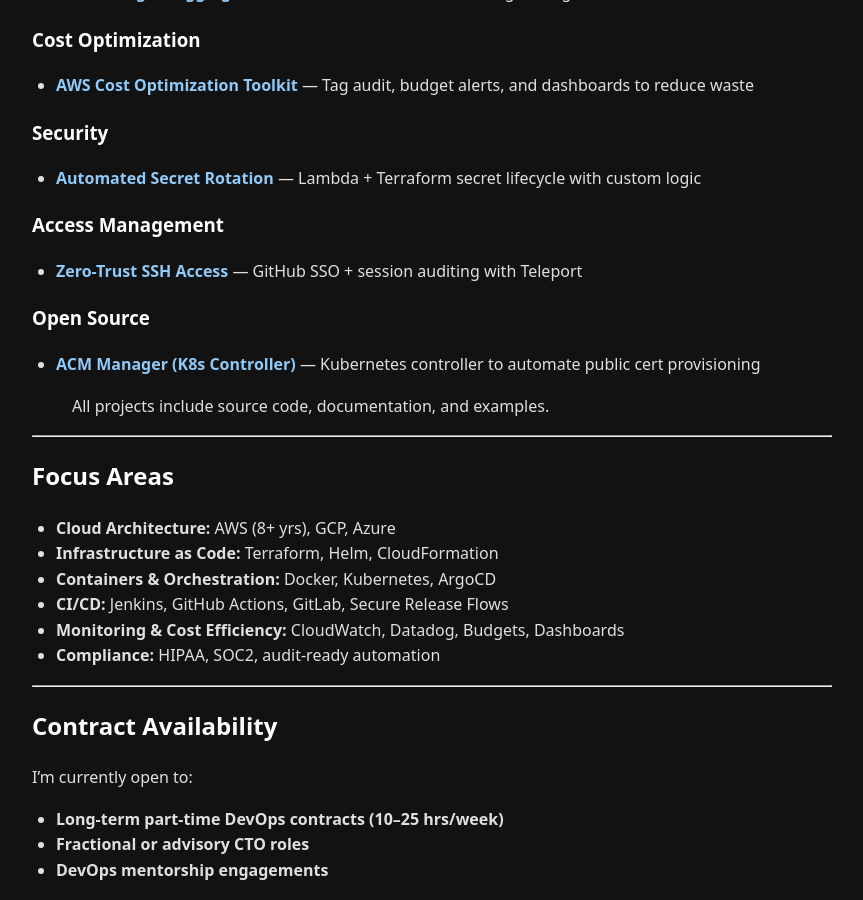
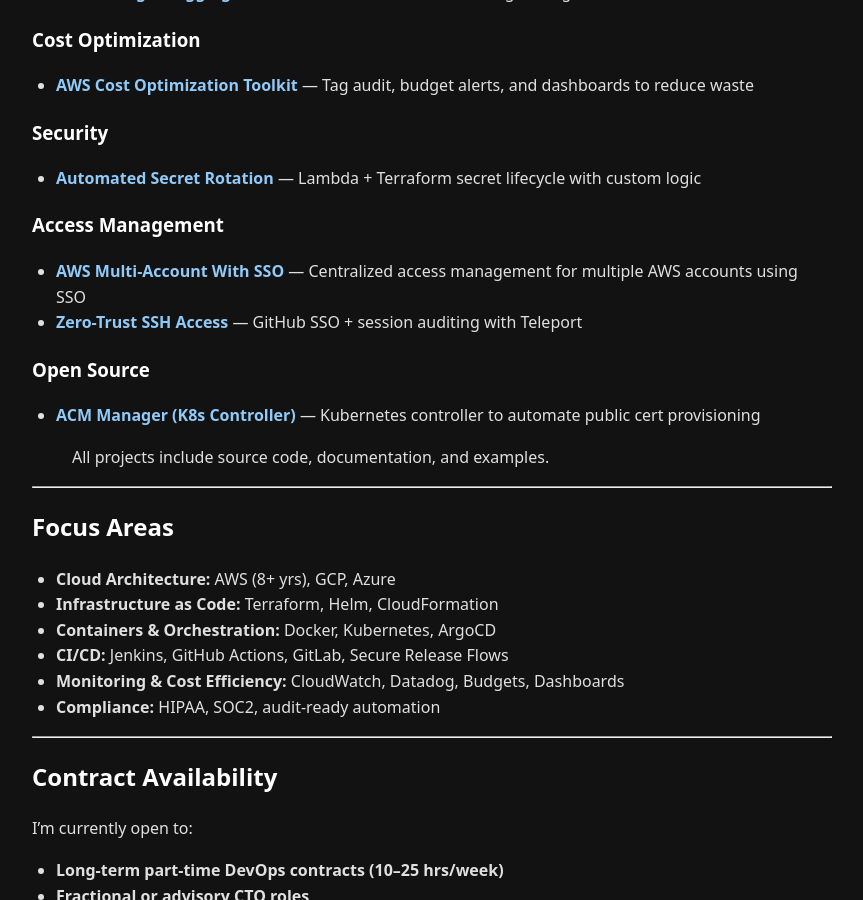
Before and after one commit to tedens/devops-portfolio, a Jekyll site: the page built from docs/index.md, in a window 1280 px wide and 900 px high, scrolled down 1037 px. Shown: the whole window, without its empty margins (208-1071 px from the left). Built offline with Jekyll 4.4.1, drawn with Linux system fonts in a browser that asks for light colours.

Commit message:
init dr project files

```diff
--- a/docs/_data/projects.yaml
+++ b/docs/_data/projects.yaml
@@ -28,6 +28,11 @@
   summary: Lambda + Terraform secret lifecycle with custom logic
   category: Security
 
+- title: AWS Multi-Account With SSO
+  path: /07-aws-multi-account-sso/
+  summary: Centralized access management for multiple AWS accounts using SSO
+  category: Access Management
+
 - title: Zero-Trust SSH Access
   path: /08-zero-trust-ssh/
   summary: GitHub SSO + session auditing with Teleport
--- a/docs/projects/07-aws-multi-account-sso.md
+++ b/docs/projects/07-aws-multi-account-sso.md
@@ -1,5 +1,5 @@
 ---
-title: "AWS Mutli-Account With SSO"
+title: "AWS Multi-Account With SSO"
 layout: page
 permalink: /07-aws-multi-account-sso/
 ---
```
Also changed, not shown: 4 other files.
